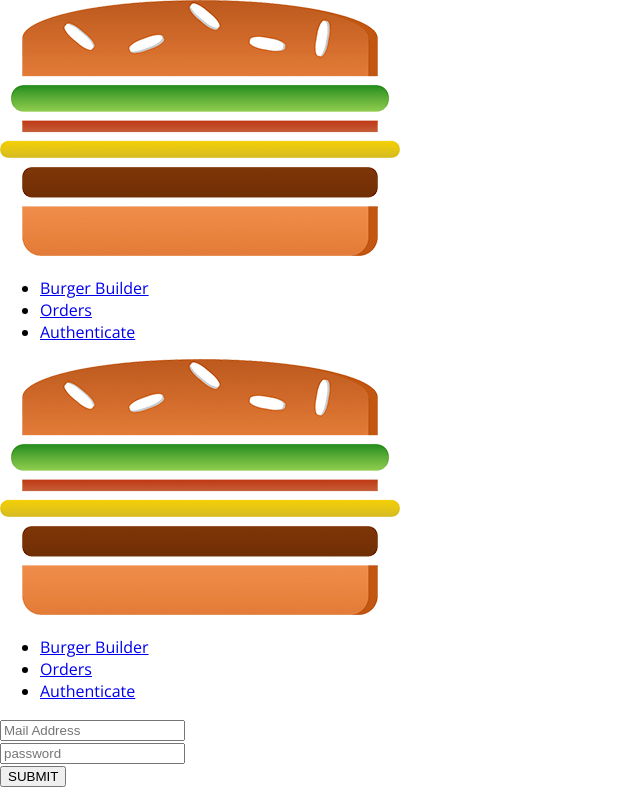
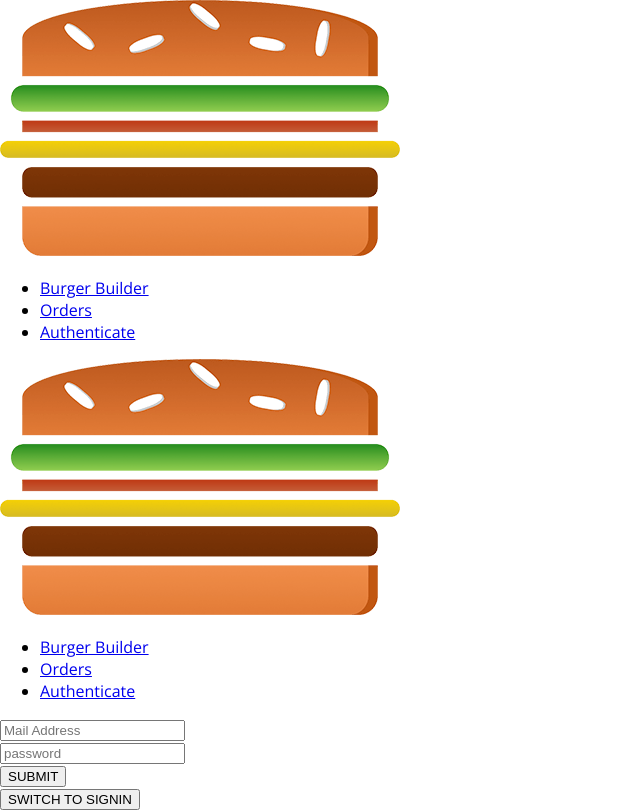
Before and after one commit to arthurthlee/Burger-Builder, a React app in the folder burger-builder/: page /auth in a window 1280 px wide. Shown: the whole page, without its empty margins (0-640 px from the left). Built offline with nearby package versions, Linux system fonts and the light colour scheme.

Commit message:
Chapter 18 Lesson 7: Adding Sign-In

```diff
--- a/burger-builder/src/containers/Auth/Auth.js
+++ b/burger-builder/src/containers/Auth/Auth.js
@@ -37,7 +37,8 @@
                 valid: true,
                 touched: false
             }
-        }
+        },
+        isSignup: true
     }
 
     checkValidity(value, rules) {
@@ -72,7 +73,13 @@
 
     submitHandler = (event) => {
         event.preventDefault();
-        this.props.onAuth(this.state.controls.email.value, this.state.controls.password.value);
+        this.props.onAuth(this.state.controls.email.value, this.state.controls.password.value, this.state.isSignup);
+    }
+
+    switchAuthModeHandler = () => {
+        this.setState(prevState => {
+            return {isSignup: !prevState.isSignup};
+        })
     }
 
     render () {
@@ -104,6 +111,9 @@
                     {form}
                     <Button btnType="Success">SUBMIT</Button>
                 </form>
+                <Button
+                    clicked={this.switchAuthModeHandler}
+                    btnType="Danger">SWITCH TO {this.state.isSignup ? 'SIGNIN' : "SIGNUP"}</Button>
             </div>
         );
 
@@ -112,7 +122,7 @@
 
 const mapDispatchToProps = dispatch => {
     return {
-        onAuth: (email, password) => dispatch(actions.auth(email, password))
+        onAuth: (email, password, isSignup) => dispatch(actions.auth(email, password, isSignup))
     };
 };
 
--- a/burger-builder/src/store/actions/auth.js
+++ b/burger-builder/src/store/actions/auth.js
@@ -22,7 +22,7 @@
     };
 };
 
-export const auth = (email, password) => {
+export const auth = (email, password, isSignup) => {
     return dispatch => {
         dispatch(authStart());
         const authData = {
@@ -30,7 +30,11 @@
             password: password,
             returnSecureToken: true
         };
-        axios.post('https://identitytoolkit.googleapis.com/v1/accounts:signUp?key=AIzaSyBGhu7h3EJCcsGh4dKiVDsIuXHxHZKOLsQ', authData)
+        let url = 'https://identitytoolkit.googleapis.com/v1/accounts:signUp?key=AIzaSyBGhu7h3EJCcsGh4dKiVDsIuXHxHZKOLsQ';
+        if (!isSignup) {
+            url = 'https://identitytoolkit.googleapis.com/v1/accounts:signInWithPassword?key=AIzaSyBGhu7h3EJCcsGh4dKiVDsIuXHxHZKOLsQ';
+        }
+        axios.post(url, authData)
             .then(response => {
                 console.log(response);
                 dispatch(authSuccess(response.data));
```
